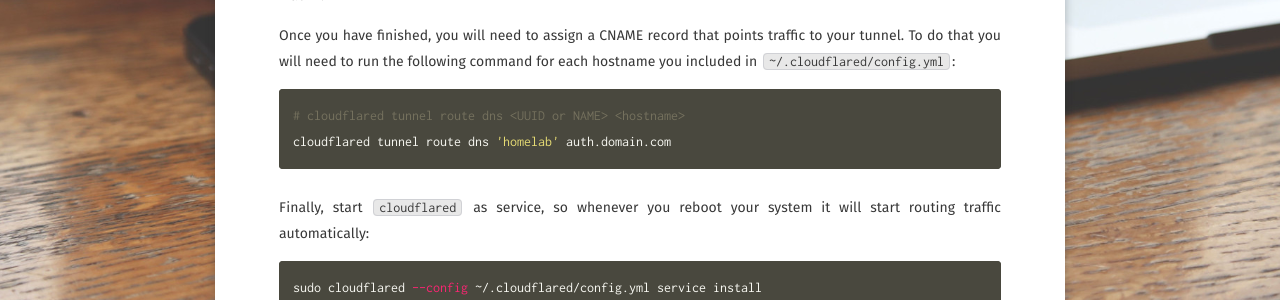
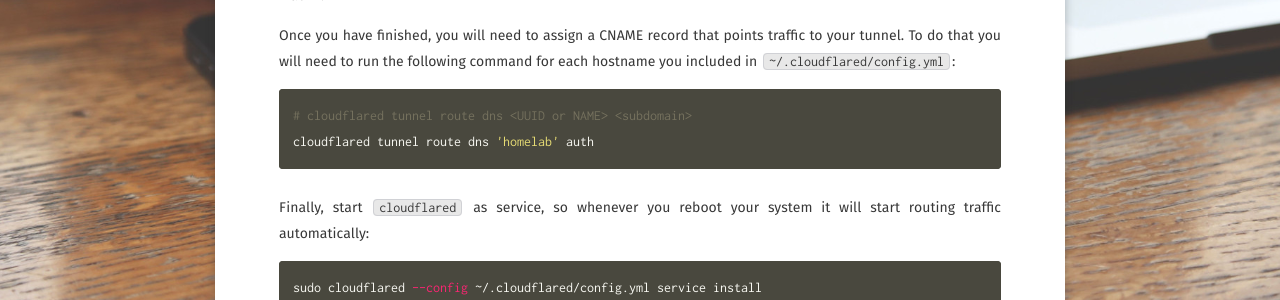
Before and after one commit to FuzzyGrim/blog, a Jekyll site: the page built from _posts/posts/2022-05-07-exposing-services.md, in a window 1280 px wide and 900 px high, scrolled down 16646 px. Shown: the part 152-452 px from the top of the window. Built offline with Jekyll 4.4.1, drawn with Linux system fonts in a browser that asks for light colours; some web fonts are replaced.

````diff
--- a/_posts/posts/2022-05-07-exposing-services.md
+++ b/_posts/posts/2022-05-07-exposing-services.md
@@ -561,8 +561,8 @@ Through the same tunnel, you can route multiple applications. In the example abo
 Once you have finished, you will need to assign a CNAME record that points traffic to your tunnel. To do that you will need to run the following command for each hostname you included in `~/.cloudflared/config.yml`:
 
 ```bash
-# cloudflared tunnel route dns <UUID or NAME> <hostname>
-cloudflared tunnel route dns 'homelab' auth.domain.com
+# cloudflared tunnel route dns <UUID or NAME> <subdomain>
+cloudflared tunnel route dns 'homelab' auth
 ```
 
 Finally, start `cloudflared` as service, so whenever you reboot your system it will start routing traffic automatically:
````
